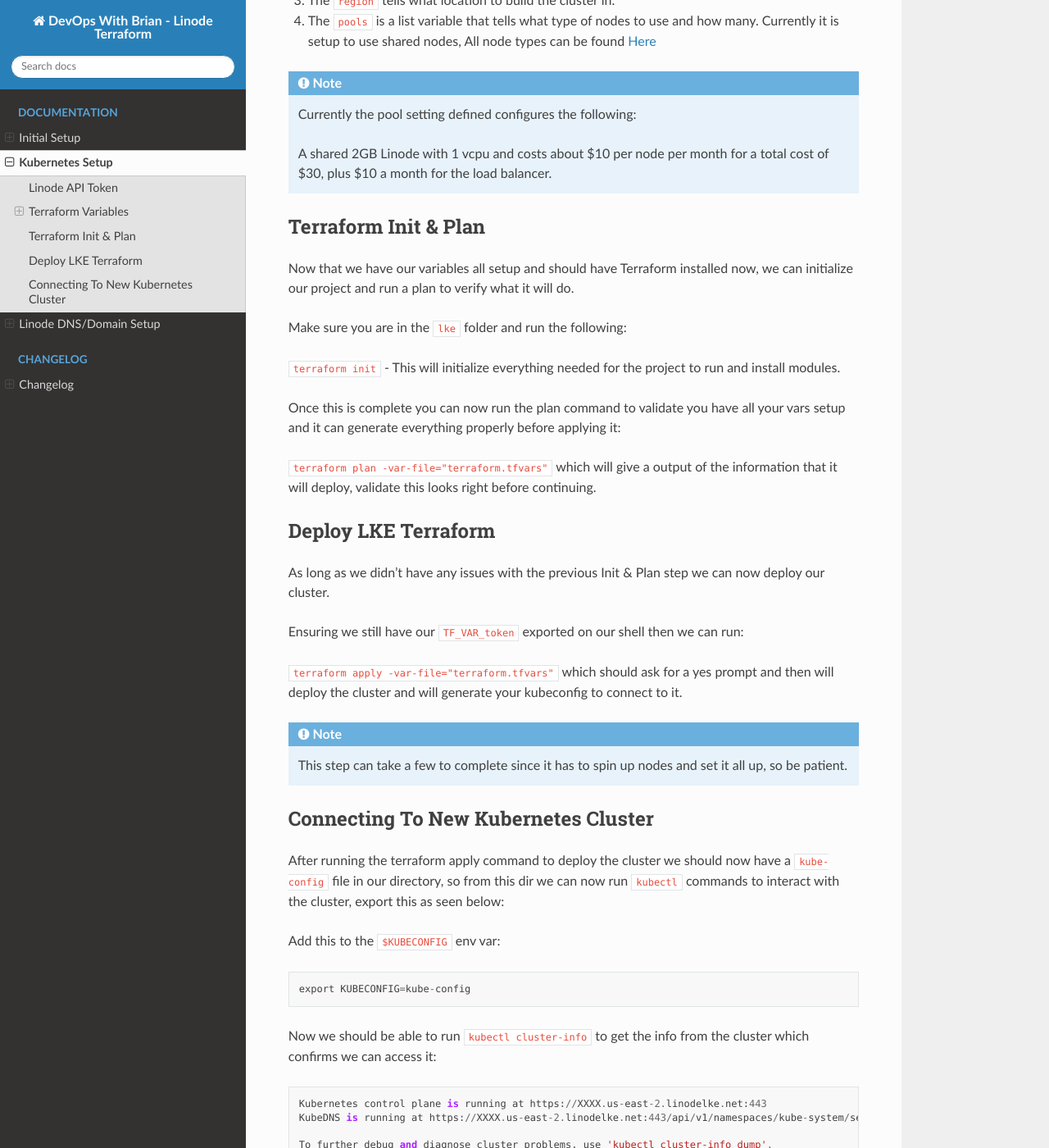
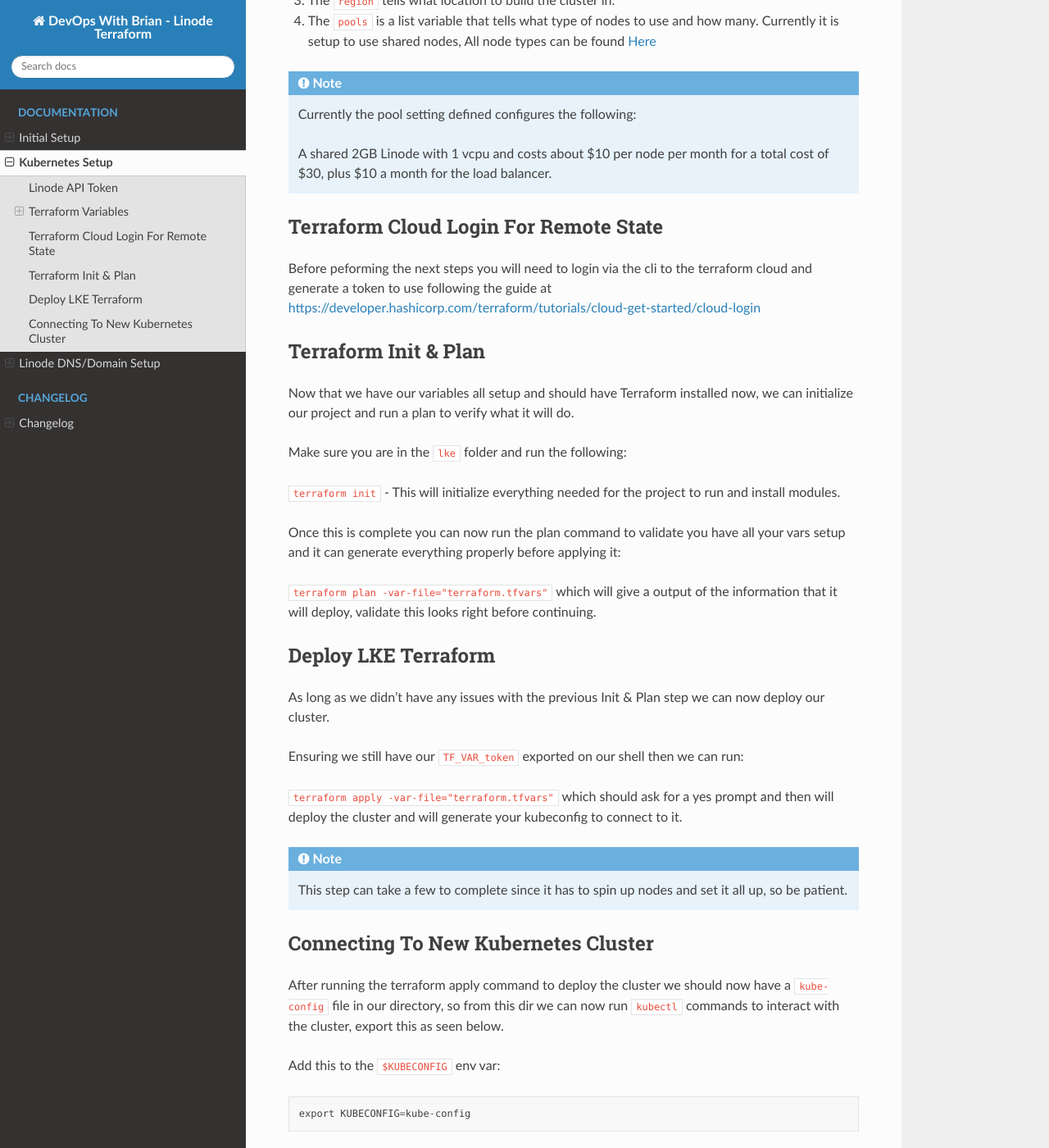
Before and after one commit to DevOps-With-Brian/linode-terraform-kubernetes, a Sphinx documentation site: the page built from docs/kubernetes_setup.rst, in a window 1280 px wide and 1400 px high, scrolled down 1302 px. Shown: the whole window at 82% size. Built offline with Sphinx 7.4.7 and the Read the Docs theme 2.0.0, drawn with Linux system fonts in a browser that asks for light colours.

Commit message:
docs(docs): updating initial setup docs for terraform cloud remote state (#5)
* docs(docs): updating initial setup docs for terraform cloud remote state

* docs(docs): updating kubernetes terraform state docs

* docs(docs): updating dns docs for terraform remote state

```diff
--- a/docs/dns_domain_setup.rst
+++ b/docs/dns_domain_setup.rst
@@ -41,6 +41,10 @@
 1. The ``domain_name`` variable is the domain name you will be setting up in linode.
 2. The ``github_pages_alias`` is used for github pages custom domain and sets up the required A records for that.
 
+Terraform Cloud Login For Remote State
+--------------------------------------
+Before peforming the next steps you will need to login via the cli to the terraform cloud and generate a token to use following the guide at https://developer.hashicorp.com/terraform/tutorials/cloud-get-started/cloud-login
+
 Terraform Init & Plan
 ---------------------
 Now that we have our variables all setup and should have Terraform installed now, we can initialize our project and run a plan to verify what it will do.
--- a/docs/initial_setup.rst
+++ b/docs/initial_setup.rst
@@ -31,6 +31,9 @@
 ---------
 You will also want to ensure you have `Terraform Downloads <https://developer.hashicorp.com/terraform/downloads>`_ installed.
 
+Also this repo uses remote state located in Terraform Cloud, more information can be found at https://www.hashicorp.com/products/terraform/pricing.
+Currently using the Free tier and setup an account for free.  After setting up a free account you will want to generate an API token as discussed in https://developer.hashicorp.com/terraform/tutorials/cloud-get-started/cloud-login.
+
 
 Linode Account
 --------------
--- a/docs/kubernetes_setup.rst
+++ b/docs/kubernetes_setup.rst
@@ -49,6 +49,10 @@
 
     A shared 2GB Linode with 1 vcpu and costs about $10 per node per month for a total cost of $30, plus $10 a month for the load balancer.
 
+Terraform Cloud Login For Remote State
+--------------------------------------
+Before peforming the next steps you will need to login via the cli to the terraform cloud and generate a token to use following the guide at https://developer.hashicorp.com/terraform/tutorials/cloud-get-started/cloud-login
+
 Terraform Init & Plan
 ---------------------
 Now that we have our variables all setup and should have Terraform installed now, we can initialize our project and run a plan to verify what it will do.
@@ -74,7 +78,7 @@
 
 Connecting To New Kubernetes Cluster
 ------------------------------------
-After running the terraform apply command to deploy the cluster we should now have a ``kube-config`` file in our directory, so from this dir we can now run ``kubectl`` commands to interact with the cluster, export this as seen below::
+After running the terraform apply command to deploy the cluster we should now have a ``kube-config`` file in our directory, so from this dir we can now run ``kubectl`` commands to interact with the cluster, export this as seen below.
 
 Add this to the ``$KUBECONFIG`` env var::
 
```
